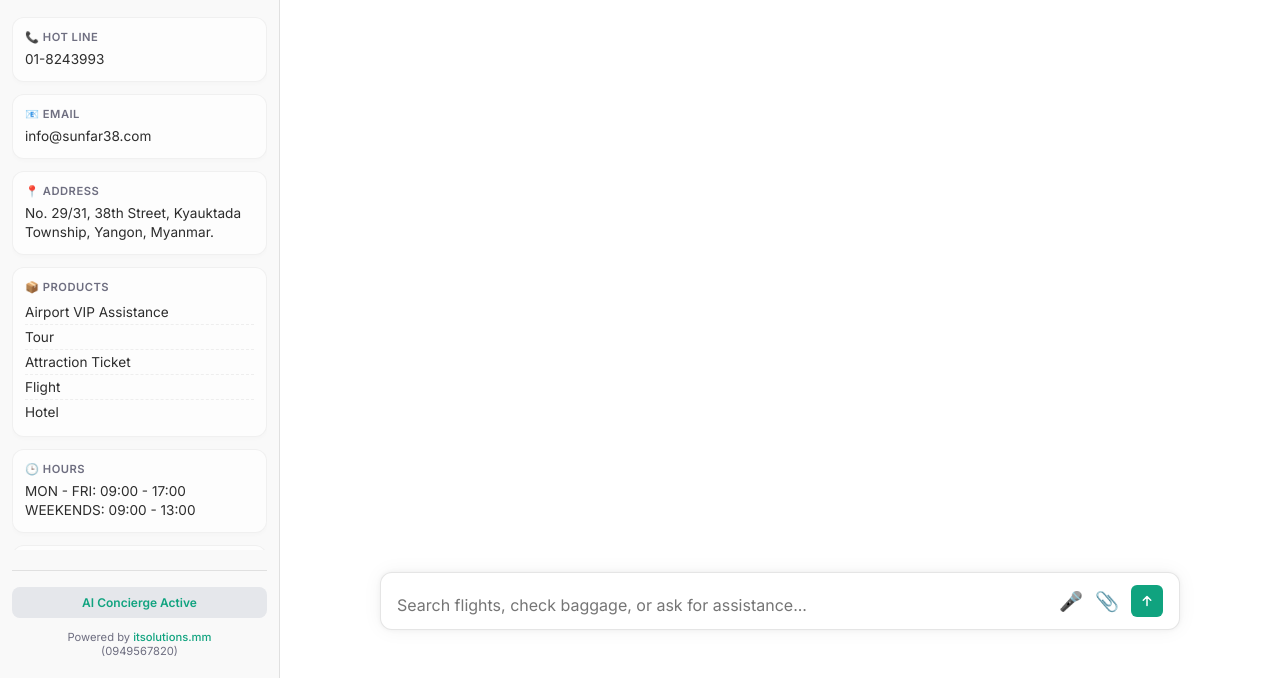
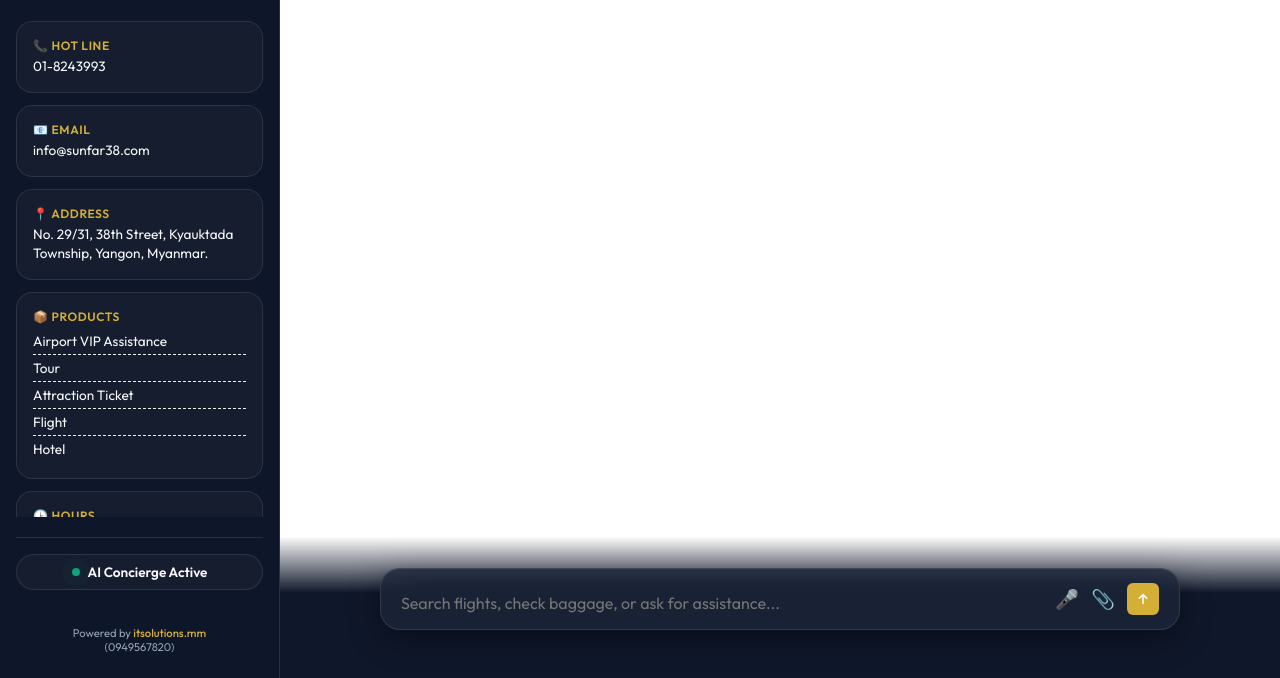
Before and after one commit to kyawzinIT99/Airline-Agent, a plain HTML site: page index.html in a window 1280 px wide. Shown: the part 122-800 px from the top of the page. Drawn offline with Linux system fonts and the light colour scheme.

Commit message:
GUI OVERHAUL: Midnight Gold Premium Theme with Glassmorphism

```diff
--- a/index.html
+++ b/index.html
@@ -5,8 +5,8 @@
     <meta charset="UTF-8">
     <meta name="viewport" content="width=device-width, initial-scale=1.0">
     <title>✈️ Airline Elite - AI Concierge</title>
-    <link rel="stylesheet" href="style.css?v=elite_v3">
-    <link href="https://fonts.googleapis.com/css2?family=Inter:wght@300;400;500;600&display=swap" rel="stylesheet">
+    <link href="https://fonts.googleapis.com/css2?family=Outfit:wght@300;400;500;600&display=swap" rel="stylesheet">
+    <link rel="stylesheet" href="style.css?v=elite_v4">
 </head>
 
 <body>
@@ -62,7 +62,7 @@
 
             <footer class="sidebar-footer">
                 <div class="status-badge">
-                    AI Concierge Active
+                    <span class="status-dot"></span> AI Concierge Active
                 </div>
                 <div class="powered-by">
                     <p>Powered by <a href="tel:0949567820">itsolutions.mm</a></p>
--- a/style.css
+++ b/style.css
@@ -1,20 +1,26 @@
 :root {
-    --primary: #ffffff;
-    --sidebar: #f9f9f9;
-    --secondary: #fefefe;
-    --accent: #10a37f;
-    --text-main: #2d2d2d;
-    --text-dim: #6e6e80;
-    --glass-border: rgba(0, 0, 0, 0.1);
-    --input-bg: #ffffff;
-    --card-shadow: 0 4px 12px rgba(0, 0, 0, 0.05);
+    --primary: #0f172a;
+    /* Midnight Blue */
+    --sidebar: rgba(15, 23, 42, 0.95);
+    --secondary: #1e293b;
+    --accent: #d4af37;
+    /* Metallic Gold */
+    --accent-glow: rgba(212, 175, 55, 0.3);
+    --text-main: #f8fafc;
+    --text-dim: #94a3b8;
+    --glass-bg: rgba(255, 255, 255, 0.03);
+    --glass-border: rgba(255, 255, 255, 0.1);
+    --input-bg: rgba(30, 41, 59, 0.7);
+    --card-shadow: 0 8px 32px rgba(0, 0, 0, 0.4);
+    --user-msg-bg: linear-gradient(135deg, #1e40af 0%, #1e3a8a 100%);
+    --system-msg-bg: rgba(255, 255, 255, 0.05);
 }
 
 * {
     margin: 0;
     padding: 0;
     box-sizing: border-box;
-    font-family: 'Inter', -apple-system, BlinkMacSystemFont, "Segoe UI", Roboto, "Helvetica Neue", Arial, sans-serif;
+    font-family: 'Outfit', 'Inter', -apple-system, BlinkMacSystemFont, "Segoe UI", Roboto, "Helvetica Neue", Arial, sans-serif;
 }
 
 body {
@@ -36,13 +42,14 @@ body {
 .side-panel {
     width: 280px;
     background: var(--sidebar);
+    backdrop-filter: blur(12px);
     color: var(--text-main);
     display: flex;
     flex-direction: column;
-    padding: 20px 12px;
+    padding: 24px 16px;
     border-right: 1px solid var(--glass-border);
     z-index: 1000;
-    transition: transform 0.3s ease;
+    transition: transform 0.3s cubic-bezier(0.4, 0, 0.2, 1);
 }
 
 .sidebar-header {
@@ -84,24 +91,29 @@ body {
 }
 
 .info-card {
-    background: #fdfdfd;
-    border: 1px solid rgba(0, 0, 0, 0.05);
-    padding: 12px;
-    border-radius: 12px;
-    box-shadow: 0 2px 4px rgba(0, 0, 0, 0.02);
+    background: var(--glass-bg);
+    border: 1px solid var(--glass-border);
+    padding: 16px;
+    border-radius: 16px;
+    backdrop-filter: blur(4px);
+    transition: all 0.3s ease;
 }
 
 .info-card:hover {
-    background: rgba(0, 0, 0, 0.03);
+    background: rgba(255, 255, 255, 0.06);
+    border-color: var(--accent);
+    box-shadow: 0 0 15px var(--accent-glow);
 }
 
 .info-card h3 {
-    font-size: 0.7rem;
-    color: var(--text-dim);
-    margin-bottom: 6px;
+    font-size: 0.75rem;
+    color: var(--accent);
+    letter-spacing: 0.05em;
     font-weight: 600;
-    letter-spacing: 0.5px;
+    margin-bottom: 4px;
+    text-transform: uppercase;
 }
+
 
 .info-card p {
     font-size: 0.85rem;
@@ -173,9 +185,10 @@ body {
 
 .mobile-header {
     display: none;
-    padding: 16px;
-    background: #fff;
-    border-bottom: 1px solid #eee;
+    padding: 20px;
+    background: var(--sidebar);
+    backdrop-filter: blur(12px);
+    border-bottom: 1px solid var(--glass-border);
     justify-content: space-between;
     align-items: center;
 }
@@ -222,11 +235,14 @@ body {
 }
 
 .message.user {
-    background: var(--primary);
+    background: var(--user-msg-bg);
+    color: #ffffff;
 }
 
 .message.system {
-    background: #f7f7f8;
+    background: var(--system-msg-bg);
+    border-top: 1px solid rgba(255, 255, 255, 0.05);
+    border-bottom: 1px solid rgba(255, 255, 255, 0.05);
 }
 
 .message.typing .bubble::after {
@@ -245,14 +261,17 @@ body {
 }
 
 .avatar {
-    width: 30px;
-    height: 30px;
-    border-radius: 2px;
+    width: 34px;
+    height: 34px;
+    border-radius: 8px;
     display: flex;
     align-items: center;
     justify-content: center;
     flex-shrink: 0;
-    font-size: 1.2rem;
+    font-size: 1.3rem;
+    background: var(--glass-bg);
+    border: 1px solid var(--glass-border);
+    box-shadow: 0 4px 8px rgba(0, 0, 0, 0.1);
 }
 
 .bubble {
@@ -269,23 +288,25 @@ body {
     bottom: 0;
     left: 0;
     width: 100%;
-    background: linear-gradient(180deg, transparent 0%, var(--primary) 20%);
-    padding: 24px 20px 48px 20px;
+    background: linear-gradient(180deg, transparent 0%, var(--primary) 40%);
+    padding: 32px 20px 48px 20px;
     display: flex;
     justify-content: center;
+    backdrop-filter: blur(4px);
 }
 
 .glass-input-wrapper {
     width: 100%;
     max-width: 800px;
     background: var(--input-bg);
-    border: 1px solid rgba(0, 0, 0, 0.1);
-    border-radius: 12px;
-    padding: 12px 16px;
+    border: 1px solid var(--glass-border);
+    border-radius: 20px;
+    padding: 14px 20px;
     display: flex;
     align-items: flex-end;
-    gap: 12px;
-    box-shadow: 0 0 20px rgba(0, 0, 0, 0.05), 0 0 5px rgba(0, 0, 0, 0.05);
+    gap: 16px;
+    box-shadow: var(--card-shadow);
+    backdrop-filter: blur(20px);
 }
 
 input {
@@ -340,12 +361,44 @@ input {
     height: 18px;
 }
 
-/* Map Section (Light Mode fixes) */
-.map-container {
-    height: 150px;
-    background: #eef2f6;
-    border-radius: 8px;
+.status-badge {
+    background: var(--glass-bg);
     border: 1px solid var(--glass-border);
+    padding: 8px 12px;
+    border-radius: 20px;
+    font-size: 0.85rem;
+    color: var(--text-main);
+    display: flex;
+    align-items: center;
+    gap: 8px;
+    justify-content: center;
+    margin-bottom: 24px;
+}
+
+.status-dot {
+    width: 8px;
+    height: 8px;
+    background: #10a37f;
+    border-radius: 50%;
+    box-shadow: 0 0 10px #10a37f;
+    animation: pulse 2s infinite;
+}
+
+@keyframes pulse {
+    0% {
+        transform: scale(0.95);
+        box-shadow: 0 0 0 0 rgba(16, 163, 127, 0.7);
+    }
+
+    70% {
+        transform: scale(1);
+        box-shadow: 0 0 0 10px rgba(16, 163, 127, 0);
+    }
+
+    100% {
+        transform: scale(0.95);
+        box-shadow: 0 0 0 0 rgba(16, 163, 127, 0);
+    }
 }
 
 /* Animations and polish */
```
